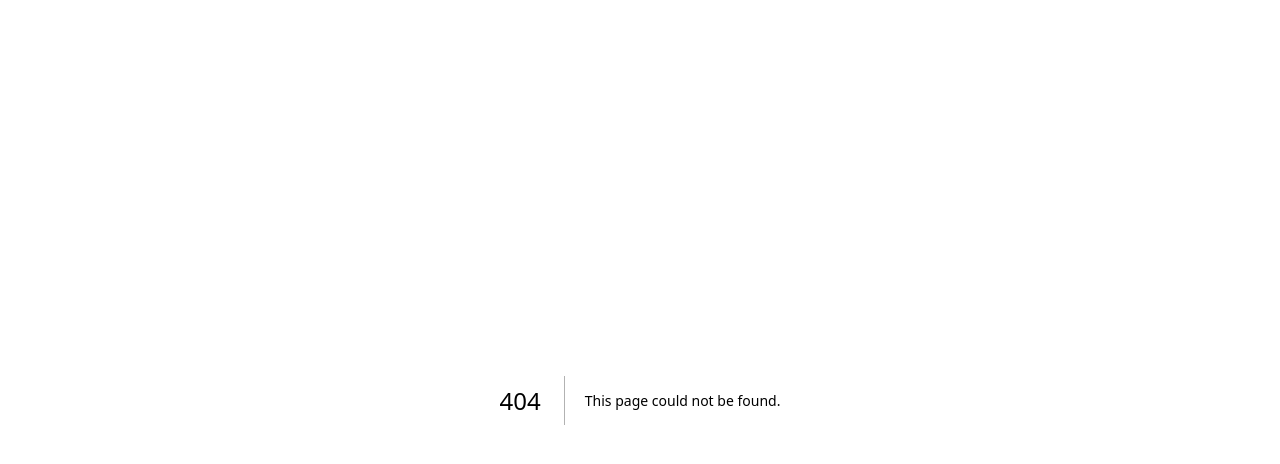
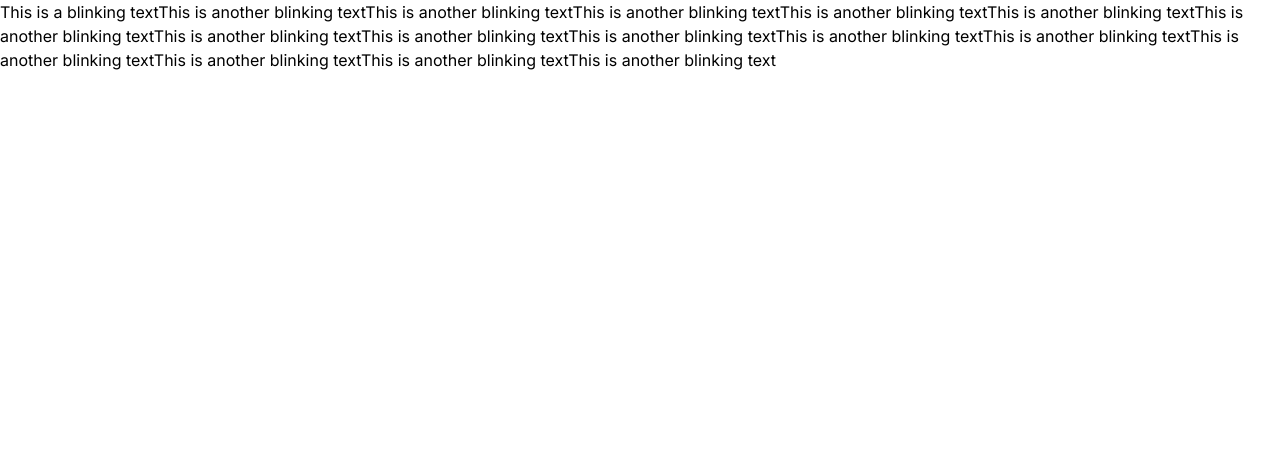
Before and after one commit to test-party/guinea-pig-next, a Next.js app: page /blink-tag in a window 1280 px wide. Before the commit this address had no page. Shown: the top 464 px of the page. Built offline with nearby package versions, Linux system fonts and the light colour scheme.

Commit message:
feat: added blink elements

```diff
--- /dev/null
+++ b/src/app/blink-tag/page.tsx
@@ -0,0 +1,35 @@
+import React from 'react';
+
+// Adding the blink tag to the JSX.IntrinsicElements interface
+declare global {
+    namespace JSX {
+        interface IntrinsicElements {
+            blink: React.DetailedHTMLProps<React.HTMLAttributes<HTMLElement>, HTMLElement>;
+        }
+    }
+}
+
+const Page = () => {
+    return (
+        <div>
+            <blink>This is a blinking text</blink>
+            <blink>This is another blinking text</blink>
+            <blink>This is another blinking text</blink>
+            <blink>This is another blinking text</blink>
+            <blink>This is another blinking text</blink>
+            <blink>This is another blinking text</blink>
+            <blink>This is another blinking text</blink>
+            <blink>This is another blinking text</blink>
+            <blink>This is another blinking text</blink>
+            <blink>This is another blinking text</blink>
+            <blink>This is another blinking text</blink>
+            <blink>This is another blinking text</blink>
+            <blink>This is another blinking text</blink>
+            <blink>This is another blinking text</blink>
+            <blink>This is another blinking text</blink>
+            <blink>This is another blinking text</blink>
+        </div>
+    );
+};
+
+export default Page;
```
